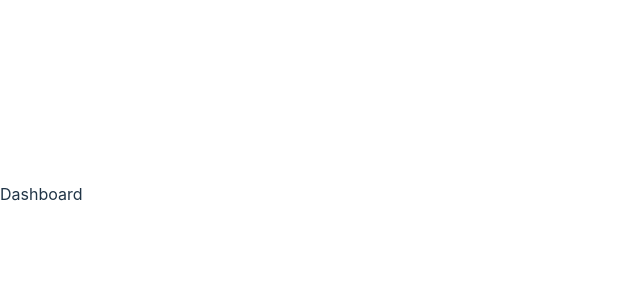
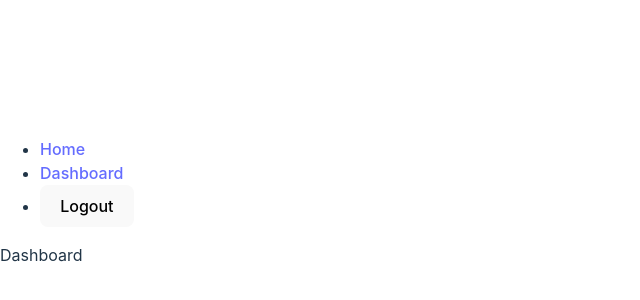
Before and after one commit to eduim/sparta-assessment, a React (Vite) app: page /dashboard in a window 1280 px wide. Shown: the part 206-506 px from the top of the page, without its empty margins (0-640 px from the left). Built offline with nearby package versions, Linux system fonts and the light colour scheme; sample sign-in values are in the browser's storage.

Commit message:
logout: add

```diff
--- a/package.json
+++ b/package.json
@@ -12,7 +12,8 @@
   "dependencies": {
     "react": "^18.2.0",
     "react-dom": "^18.2.0",
-    "react-router-dom": "^6.21.0"
+    "react-router-dom": "^6.21.0",
+    "zod": "^3.22.4"
   },
   "devDependencies": {
     "@types/react": "^18.2.43",
--- a/src/layout/Layout.tsx
+++ b/src/layout/Layout.tsx
@@ -1,6 +1,9 @@
 import { Link } from "react-router-dom";
+import { useAuth } from "../auth/AuthProvider";
 
 export default function Layout({ children }: { children: React.ReactNode }) {
+  const auth = useAuth();
+
   return (
     <>
       <header>
@@ -12,6 +15,11 @@ export default function Layout({ children }: { children: React.ReactNode }) {
             <li>
               <Link to={"/dashboard"}>Dashboard</Link>
             </li>
+            {auth.isAuthenticated && (
+              <li>
+                <button onClick={auth.logout}>Logout</button>{" "}
+              </li>
+            )}
           </ul>
         </nav>
       </header>
--- a/src/routes/Dashboard.tsx
+++ b/src/routes/Dashboard.tsx
@@ -1,3 +1,4 @@
+import Layout from "../layout/Layout";
 export default function Dashboard() {
-  return <>Dashboard</>;
+  return <Layout>Dashboard</Layout>;
 }
```
Also changed, not shown: 1 other file (tests, documents, lock files or other folders).
